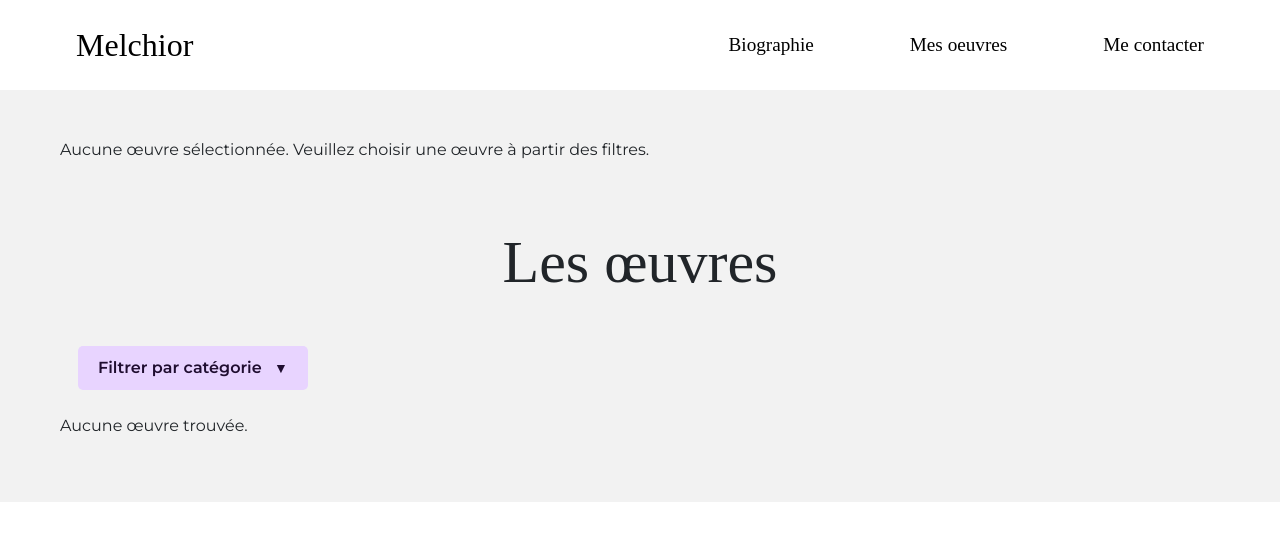
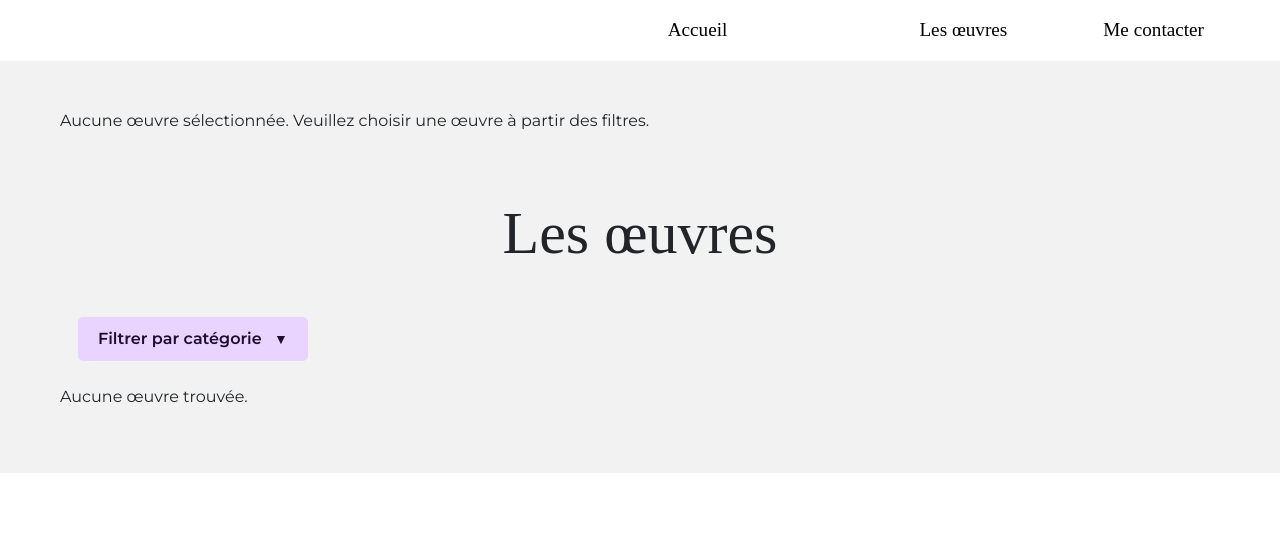
Before and after one commit to freelancersProjects/portfolio_melchior, a PHP site: page /templates/artwork.php in a window 1280 px wide. Shown: the top 541 px of the page. Run offline with PHP 8.4, Linux system fonts and the light colour scheme; data that the repository does not hold is empty; some web fonts are replaced.

Commit message:
[DEV]: Change image header & navbar

```diff
--- a/public/css/styles.css
+++ b/public/css/styles.css
@@ -25,7 +25,7 @@
 
 /* CUSTOM */
 .background-header {
-    background-image: url('../img/Melchior_recherches_0003B.jpg');
+    background-image: url('../img/Melchior_recherches_0003_typo02_v03vert.jpg');
     height: 100vh;
     background-position: center;
     background-repeat: no-repeat;
--- a/templates/components/header.php
+++ b/templates/components/header.php
@@ -21,29 +21,31 @@
 
 <header class="background-header font-family-della-respira font-weight-regular container-fluid">
     <nav class="navbar navbar-expand-lg navbar-dark p-3">
-        <a class="navbar-brand text-white mx-5 fs-5 font-weight-regular titre-header" href="/">Melchior</a>
+        <!-- <a class="navbar-brand text-white mx-5 fs-5 font-weight-regular titre-header" href="/">Melchior</a> -->
         <button class="navbar-toggler" type="button" data-bs-toggle="collapse" data-bs-target="#navbarNav" aria-controls="navbarNav" aria-expanded="false" aria-label="Toggle navigation">
             <span class="navbar-toggler-icon"></span>
         </button>
         <div class="collapse navbar-collapse" id="navbarNav">
             <ul class="navbar-nav ms-auto">
                 <li class="nav-item mt-3 mt-lg-0">
-                    <a class="text-white mx-5" href="https://melchior-reynaud.fr/#biography">Biographie</a>
+                    <a class="text-white mx-5" href="/">Accueil</a>
                 </li>
                 <li class="nav-item mt-3 mt-lg-0">
-                    <a class="text-white mx-5" href="https://melchior-reynaud.fr/#mes-oeuvres">Mes oeuvres</a>
+                    <a class="text-white mx-5" href="https://melchior-reynaud.fr/#biography"><?= $content[0]['title_bio']; ?></a>
+                </li>
+                <li class="nav-item mt-3 mt-lg-0">
+                    <a class="text-white mx-5" href="https://melchior-reynaud.fr/#mes-oeuvres"><?= isset($content[0]['title_artwork']) ? $content[0]['title_artwork'] : 'Les œuvres'; ?></a>
                 </li>
                 <li class="nav-item mt-3 mt-lg-0">
                     <a class="text-white mx-5" href="https://melchior-reynaud.fr/#contact">Me contacter</a>
                 </li>
             </ul>
-
         </div>
     </nav>
-    <div class="d-flex align-items-center justify-content-center h-100">
+    <!-- <div class="d-flex align-items-center justify-content-center h-100">
         <div class="text-center text-white textHeader">
             <h1 id="main-name"><?= $content[0]['main_name']; ?></h1>
         </div>
-    </div>
+    </div> -->
 </header>
 <script src="/js/script.js"></script>
```
Also changed, not shown: 1 other file.
